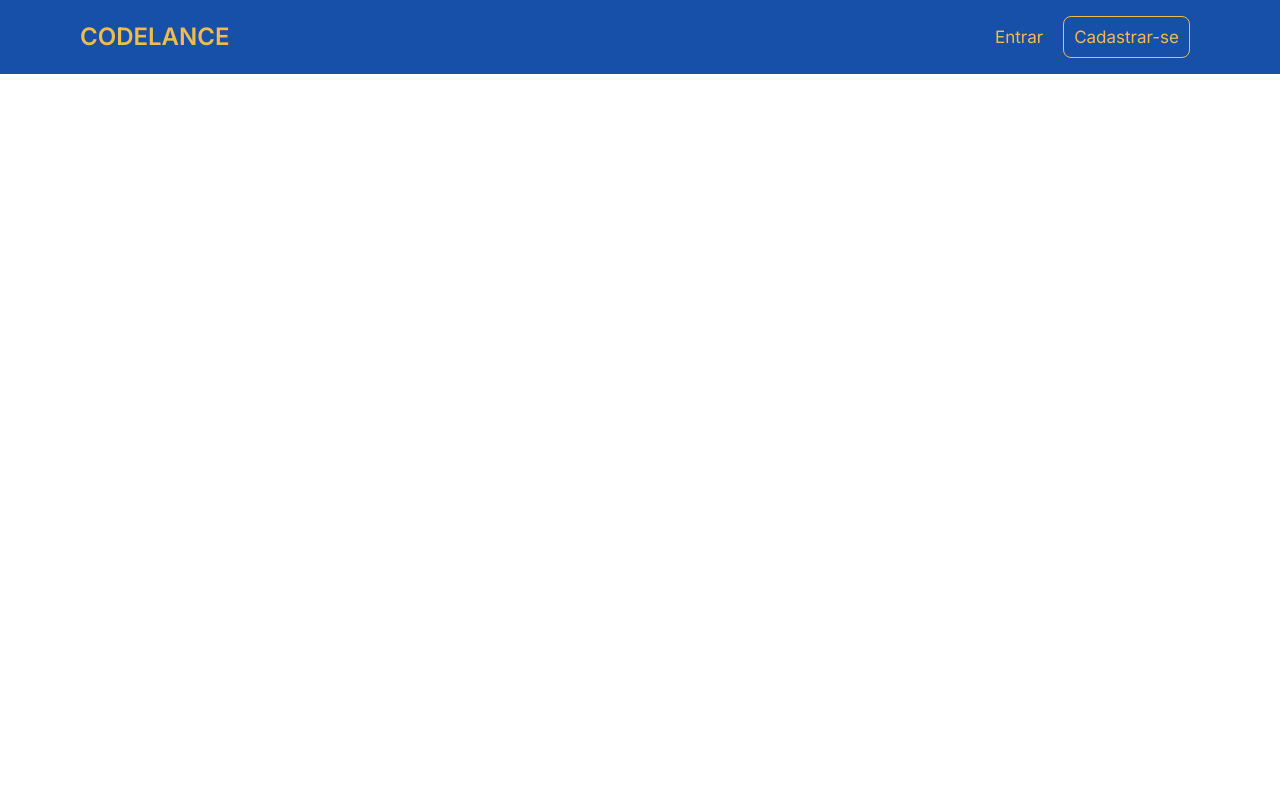
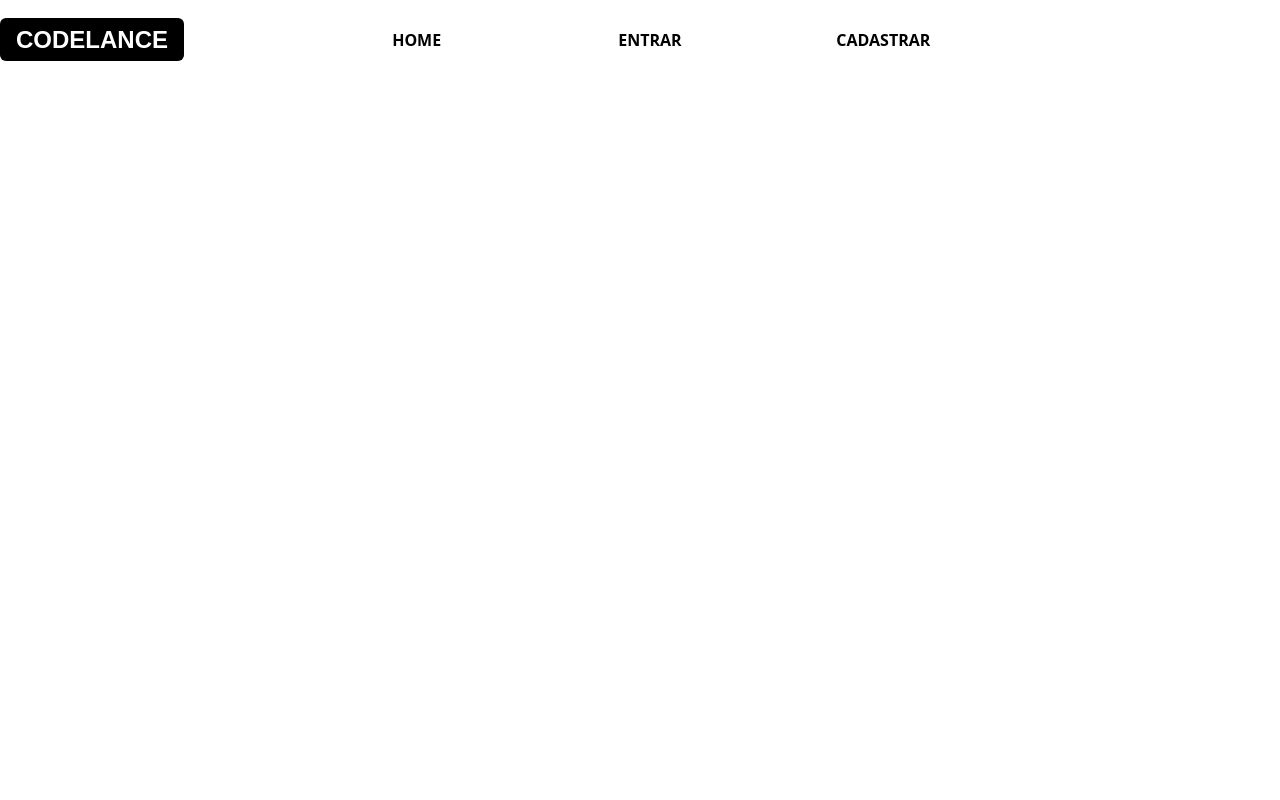
Before and after one commit to 77bueno/parte-bueno, a PHP site: page / in a window 1280 px wide. Run offline with PHP 8.4, Linux system fonts and the light colour scheme.

Commit message:
Corrigindo o menu

```diff
--- a/css/estilos.css
+++ b/css/estilos.css
@@ -1,79 +1,108 @@
-@import url('https://fonts.googleapis.com/css2? family= Inter:wght@400;500;600 & display=swap');
+* { box-sizing: border-box; }
 
-* {
-    box-sizing: border-box;
+html { font-size: 14px; }
+
+body, h1, h2, h3, p, figure, .menu {
     padding: 0;
     margin: 0;
-    font-family: 'Inter', sans-serif;
 }
 
-.navbar {
+img { max-width: 100%; }
+
+body {
+    font-family: 'Noto Sans', Verdana, Arial, sans-serif;
+    background-color: #fff;
+    display: flex;
+    min-height: 100vh;
+    flex-direction: column;
+}
+
+main { flex: 1; }
+
+a { text-decoration: none; }
+
+h1 a {
+    background-color: black;
+    color: white;
+    padding: 0.5rem 1rem;
+    border-radius: 6px;
+    text-transform: uppercase;
+}
+
+h1 {
+    /* Google Fonts */
+    font-family: Raleway, sans-serif;
+    font-weight: 800;
+    font-size: 1.5rem;
+}
+
+header {
+    z-index: 1;
+    position: sticky;
+    top: 0;
+    background-color: #ffffff;
+}
+
+header div {
     display: flex;
     justify-content: space-between;
     align-items: center;
-    padding: 1.4rem 5rem;
-    background-color: #1650A8;
+    height: 10vh;
 }
 
-.logo a {
-    color: #F2BB4E;
-    list-style: none;
-    text-decoration: none;
+nav h2 a {
+    color: black;
+    font-size: 1.2rem;
+    display: inline-block;
+    padding: 1rem;
 }
 
-.navbar ul {
-    display: flex;
-    align-items: center;
-    list-style: none;
+nav a:hover, nav a:focus {
+    background-color: rgb(71, 71, 71);
 }
 
-.navbar ul li {
-    color: #F2BB4E;
-    margin: 0 10px;
+.menu {
+    list-style: none;
+    display: none;
 }
 
-.navbar ul a {
-    color: #F2BB4E;
-    text-decoration: none;
-    font-size: 17px;
+.menu a {
+    color: black;
+    font-weight: bold;
+    display: flex;
+    justify-content: center;
+    align-items: center;
+    height: 50px;
 }
 
-.destaque-botao {
-    background-color: #1650A8;
-    padding: 10px;
-    border: 1px solid #F2BB4E;
-    border-radius: 8px;
+.menu.aberto {
+    display: flex;
+    flex-direction: column;
+    background-color: white;
+    position: absolute;
+    left: 0;
+    right: 0;
 }
 
-.menu-icon {
-    display: none;
-    cursor: pointer;
+/* Para telas a partir de 530px */
+@media screen and (min-width: 530px) {
+    nav h2 { display: none; }
+
+    .menu {
+        display: flex;
+        justify-content: space-evenly;
+    }
+
+    nav { width: 70%; }
+
+    .menu li {
+        width: 100%;
+        text-transform: uppercase;
+    }
 }
 
-
-@media screen and (max-width: 530px) {
-
-    .navbar ul {
-        position: absolute;
-        background-color: #0e4496;
-        top: 70px;
-        left: -100%;
-        flex-direction: column;
-        justify-content: center;
-        align-items: center;
-        height: 120px;
-        width: 100%;
-    }
-
-    .navbar ul.open{
-        left: 0;
-    }
-
-    .navbar ul li {
-        margin: 11px 0;
-    }
-
-    .menu-icon {
-        display: block;
-    }
+/* Para telas a partir de 1000px */
+@media screen and (min-width:1000px) {
+    html { font-size: 16px; }
+    .limitador { max-width: 1000px; }
 }
--- a/includes/menu.php
+++ b/includes/menu.php
@@ -2,23 +2,25 @@
 <html lang="pt-br">
 <head>
 <meta charset="UTF-8">
+<meta http-equiv="X-UA-Compatible" content="IE=edge">
 <meta name="viewport" content="width=device-width, initial-scale=1.0">
-<title>Página inicial</title>
-<link rel="stylesheet" href="css/estilos.css">
+<title>CodeLance</title>
+<link rel="stylesheet" href="../css/estilos.css">
 </head>
 <body>
+    <header>
+    <div class="limitador">
+        <h1>
+            <a href="index.php">CodeLance</a>
+        </h1>
+        <nav>
+            <h2><a href="" class="icone">Menu &equiv; </a></h2>
 
-<header>
-    <nav class="navbar">
-        <div class="logo">
-            <h1><a href="index.php">CODELANCE</a></h1>
-        </div>
-        <ul>
-            <li><a href="#">Entrar</a></li>
-            <li><a href="#" class="destaque-botao">Cadastrar-se</a></li>
-        </ul>
-        <div class="menu-icon" onclick="menuShow()">
-            <p>Menu &equiv;</p>
-        </div>
-    </nav>
+            <ul class="menu">
+                <li><a href="index.php">Home</a></li>
+                <li><a href="perfil.php">Entrar</a></li>
+                <li><a href="pagina_de_cadastro.php">Cadastrar</a></li>
+            </ul>
+        </nav>
+    </div>
     </header>
--- a/index.php
+++ b/index.php
@@ -1,4 +1,5 @@
-<?php require_once "includes/menu.php" ?>
+<?php require_once 'includes/menu.php'; ?>
+
 
 <script src="js/menu.js"></script>
 </body>
--- a/js/menu.js
+++ b/js/menu.js
@@ -1,12 +1,19 @@
-function menuShow() {
-    let ul = document.querySelector('.navbar ul');
+const botao = document.querySelector("nav h2");
+const linksMenu = document.querySelector(".menu");
+const icone = document.querySelector(".icone");
 
-    if (ul.classList.contains('open')) {
-        ul.classList.remove('open');
-        document.querySelector('.menu-icon p').src = '&equiv;';
-    }else {
-        ul.classList.add('open');
-        document.querySelector('.menu-icon p').src = '&times;';
+botao.addEventListener("click", function(event) {
+    event.preventDefault();
+    linksMenu.classList.toggle("aberto");
 
+    /* lógica para alternância do texto/ícone
+    Se a classe "aberto" estiver aplicada ao linksMenu,
+    então mude o texto/ícone para "fechar".
+    Senão, continue mostrando o texto/ícone "Menu". */
+
+    if ( linksMenu.classList.contains("aberto") ) {
+        icone.innerHTML = "Fechar &times;";
+    } else {
+        icone.innerHTML = "Menu &equiv;";
     }
-}
+});
```
